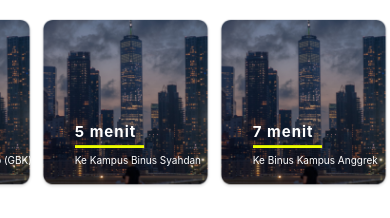
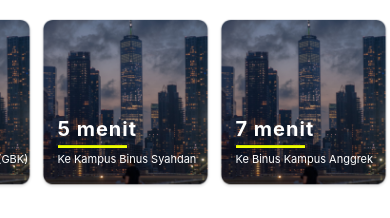
Before and after one commit to raihan-muhammad/brosis, a plain HTML site: page detail-lokasi.html in a window 390 px wide. Shown: the part 2470-2688 px from the top of the page. Drawn offline with Linux system fonts and the light colour scheme; files whose address does not match are found by name.

Commit message:
fix: size text mobile detail-lokasi.html

```diff
--- a/assets/css/detail-lokasi.css
+++ b/assets/css/detail-lokasi.css
@@ -1031,9 +1031,9 @@ nav .mb-nav-flex {
   }
 
 .daftar-lokasi .judul-lokasi {
-    top: 60%;
-    left: 20.7%;
-    font-size: 1.5rem;
+    top: 56%;
+    left: 10.7%;
+    font-size: 2rem;
     font-weight: 700;
     letter-spacing: 0.1rem;
 }
@@ -1044,7 +1044,7 @@ nav .mb-nav-flex {
     height: 2px;
     background-color: #edfe00;
     width: 40%;
-    left: 20.8%;
+    left: 10.8%;
     bottom: 19%;
   }
 
@@ -1052,8 +1052,8 @@ nav .mb-nav-flex {
     position: absolute;
     color: #ffffff;
     bottom: 13%;
-    left: 20.7%;
-    font-size: 1rem;
+    left: 10.7%;
+    font-size: 1.1rem;
   }
 
 
```
